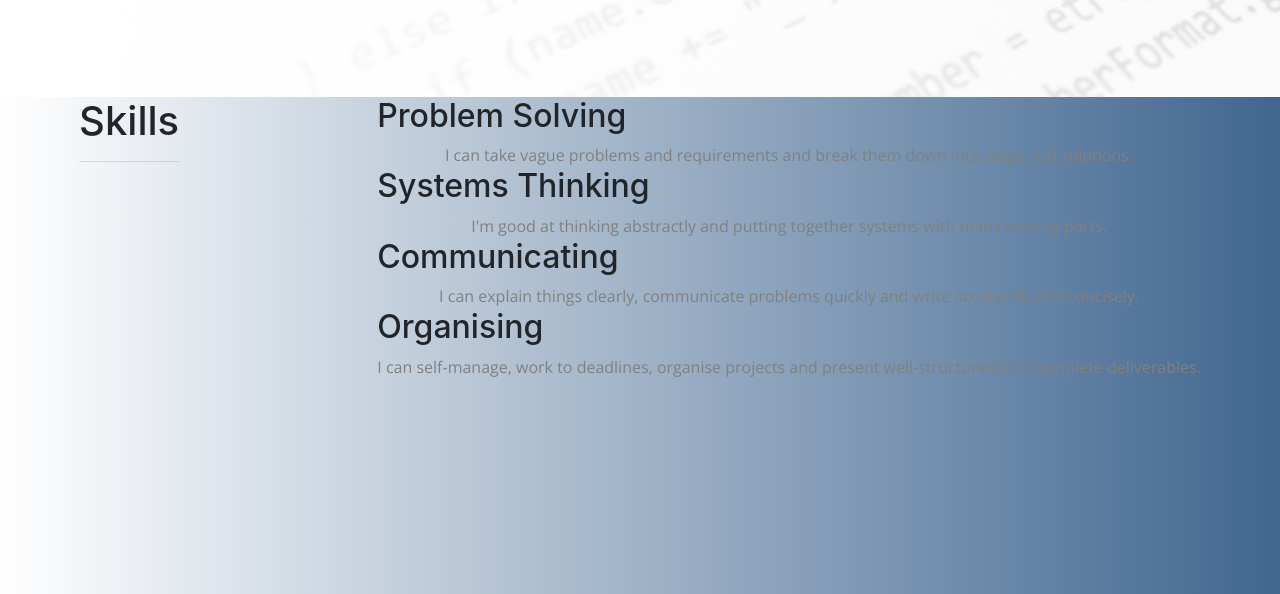
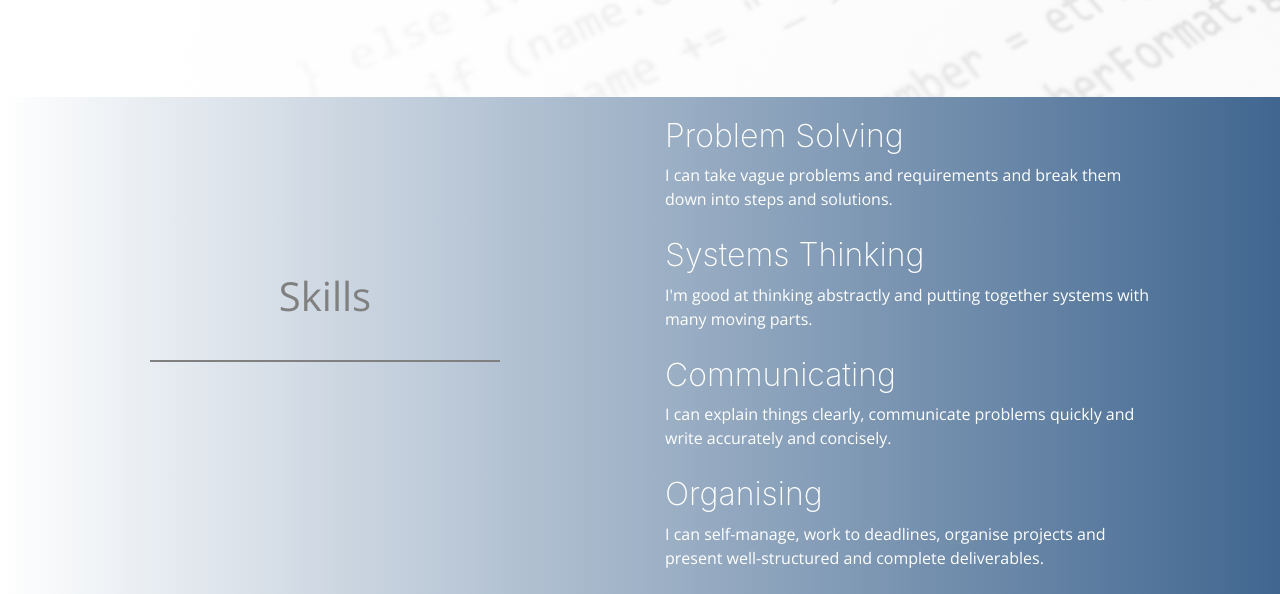
Before and after one commit to jonriquer/portfolio, a plain HTML site: page index.html in a window 1280 px wide. Shown: the part 1303-1897 px from the top of the page. Drawn offline with nearby package versions, Linux system fonts and the light colour scheme; grey boxes are pictures that could not be loaded.

Commit message:
adding styles to skills section

```diff
--- a/style.css
+++ b/style.css
@@ -83,6 +83,39 @@ p {
   /* width: 100vw; */
 }
 
+.skillsTitle{
+  width: 350px;
+  height: 100px;
+  font-family: Open Sans;
+  text-align: center;
+  /* float: left; */
+  margin: 175px 0 0 150px;
+  color: grey;
+}
+
+.skillsTitle hr {
+  border: solid .3px gray;
+  margin-top: 40px;
+}
+
+.skillsList li {
+  margin: 15px 0 0 0;
+  padding: 5px;
+  width: 500px;
+
+}
+
+.skillsList p {
+  text-align: left;
+  font-weight: lighter;
+  color: white;
+}
+
+.skillsList h2 {
+  font-weight: 200;
+  color: white;
+}
+
 @media only screen and (max-width: 955px) {
   .headerTitle {
     color: white;
```
